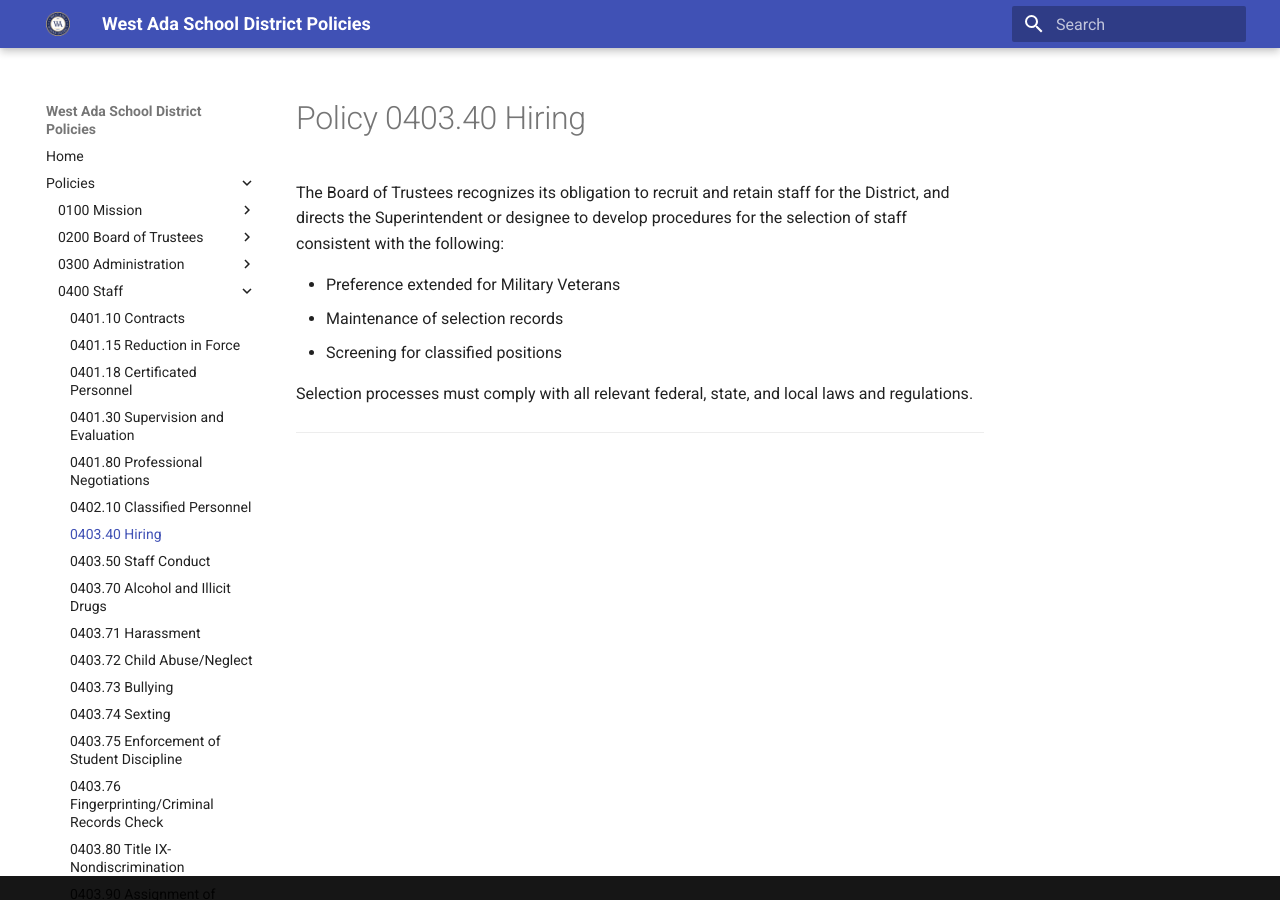
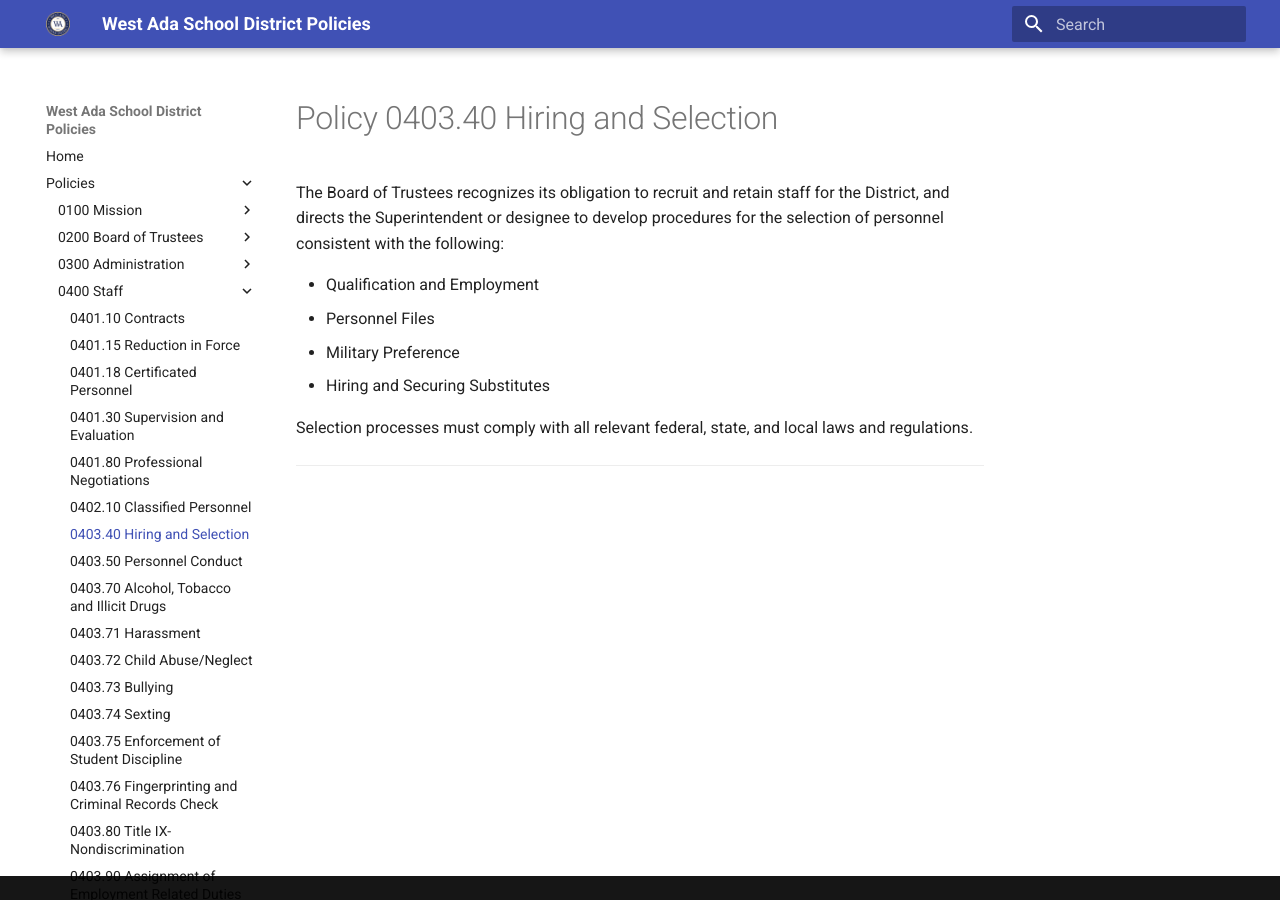
Before and after one commit to westada/section-400-hr-policy-review, an MkDocs documentation site: the page built from docs/policies/0400-Staff/0403.40.md, in a window 1280 px wide. Built offline with MkDocs 1.6.1 and Material for MkDocs 9.7.7, drawn with Linux system fonts in a browser that asks for light colours.

Commit message:
400 edits
Edits to the policy titles and bullet points to align with A/Rs, A/R edits

```diff
--- a/docs/policies/0400-Staff/0403.40.md
+++ b/docs/policies/0400-Staff/0403.40.md
@@ -1,15 +1,16 @@
 ---
 created: 2025-01-29
-title: 0403.40 Hiring
+title: 0403.40 Hiring and Selection
 code: "0403.40"
 statutory: True
 kind: Policy
 ---
 
-The Board of Trustees recognizes its obligation to recruit and retain staff for the District, and directs the Superintendent or designee to develop procedures for the selection of staff consistent with the following:
+The Board of Trustees recognizes its obligation to recruit and retain staff for the District, and directs the Superintendent or designee to develop procedures for the selection of personnel consistent with the following:
 
-- Preference extended for Military Veterans
-- Maintenance of selection records
-- Screening for classified positions
+- Qualification and Employment
+- Personnel Files
+- Military Preference
+- Hiring and Securing Substitutes
 
 Selection processes must comply with all relevant federal, state, and local laws and regulations.
--- a/docs/policies/0400-Staff/0403.70.md
+++ b/docs/policies/0400-Staff/0403.70.md
@@ -1,9 +1,9 @@
 ---
 created: 2025-01-28
-title: 0403.70 Alcohol and Illicit Drugs
+title: 0403.70 Alcohol, Tobacco and Illicit Drugs
 code: "0403.70"
 statutory: True
 kind: Policy
 ---
 
-The Board of Trustees prohibits the use or possession of alcohol or illicit drugs while on duty, and directs the Superintendent or designee to establish procedures to address violations of this policy consistent with Idaho law.
+The Board of Trustees prohibits the use or possession of alcohol, tobacco products or illicit drugs while on duty, and directs the Superintendent or designee to establish procedures to address violations of this policy consistent with Idaho law.
--- a/docs/policies/0400-Staff/0403.76.md
+++ b/docs/policies/0400-Staff/0403.76.md
@@ -3,10 +3,10 @@ created: 1997-04-14
 updated: 2013-04-23
 reviewed: 2013-04-23
 legal: Code of Idaho,33-130, 33-512(15, 16), 33-1208
-title: 0403.76 Fingerprinting/Criminal Records Check
+title: 0403.76 Fingerprinting and Criminal Records Check
 code: "0403.76"
 statutory: True
 kind: Policy
 ---
 
-The Board of Trustees adheres to Idaho Code 33-130, 33-512 (15, 16), and 33-1208, and directs the Superintendent or designee to establish procedures regarding criminal history checks consistent with Idaho law.
+The Board of Trustees adheres to Idaho Code 33-130, 33-512 (15, 16), and 33-1208, and directs the Superintendent or designee to establish procedures regarding fingerprinting and criminal history checks for background screening purposes consistent with Idaho law.
```
Also changed, not shown: docs/policies/0400-Staff/0403.50.md (+6 -5 lines), docs/policies/0400-Staff/0403.75.md (+1 -1 lines), docs/regulations/0400-Staff/0403.70-AR-01.md (+7 -7 lines).
